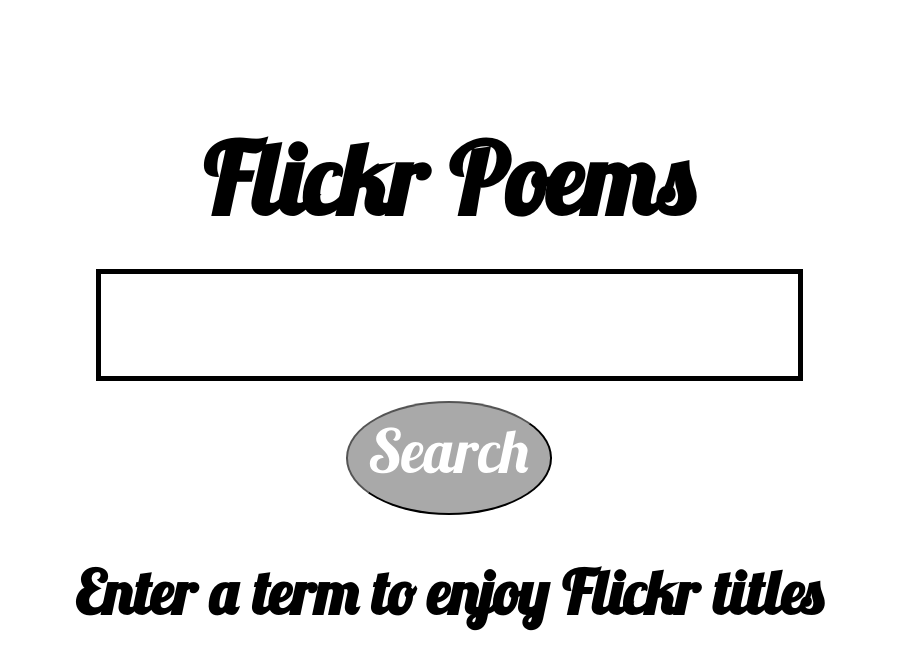
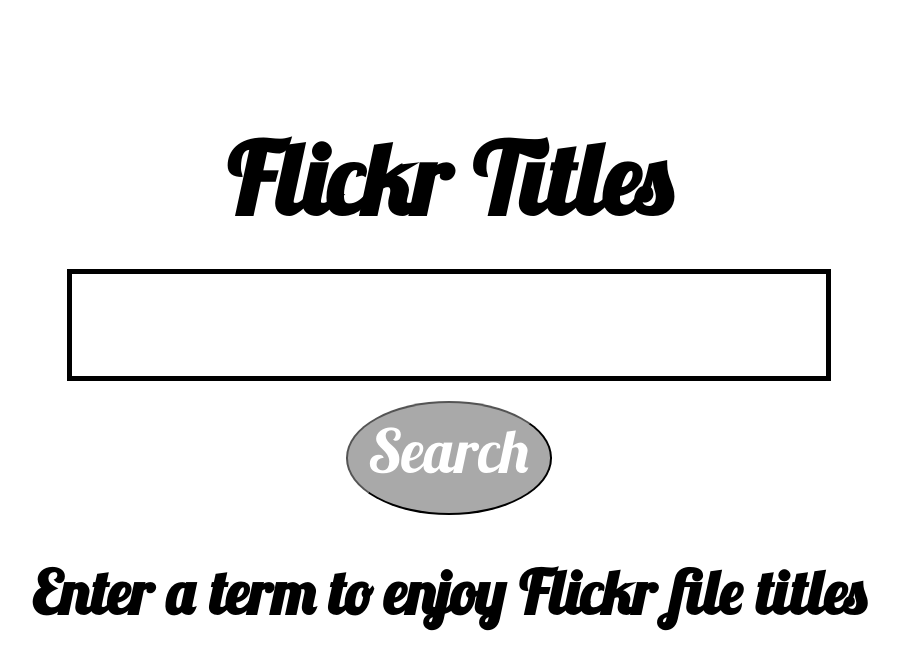
Before and after one commit to tyreer/flickrAPI, a plain HTML site: page index.html in a window 1280 px wide. Shown: the whole page, without its empty margins (191-1090 px from the left). Drawn offline with Linux system fonts and the light colour scheme.

Commit message:
Adjusted copy

```diff
--- a/index.html
+++ b/index.html
@@ -3,7 +3,7 @@
   <head>
     <meta charset="UTF-8">
     <meta name="viewport" content="width=device-width,initial-scale=1.0">
-    <title>Flickr Poems</title>
+    <title>Flickr Titles</title>
     <link rel="stylesheet" href="css/normalize.css">
     <link rel="stylesheet" href="css/flickrAPIStyles.css">
     <link rel="apple-touch-icon" sizes="180x180" href="favicons/apple-touch-icon.png">
@@ -17,10 +17,10 @@
     <div class="container">
       <header id="header" class = "header">
         <div class = "main-title-text">
-          <h1>Flickr Poems</h1>
+          <h1>Flickr Titles</h1>
           <input type="text" id="query" value="">
           <button id="getdata">Search</button>
-          <h2>Enter a term to enjoy Flickr titles</h2>
+          <h2>Enter a term to enjoy Flickr file titles</h2>
         </div>
       </header>
        <a id="top" class="top-jump" href=#header>
```
